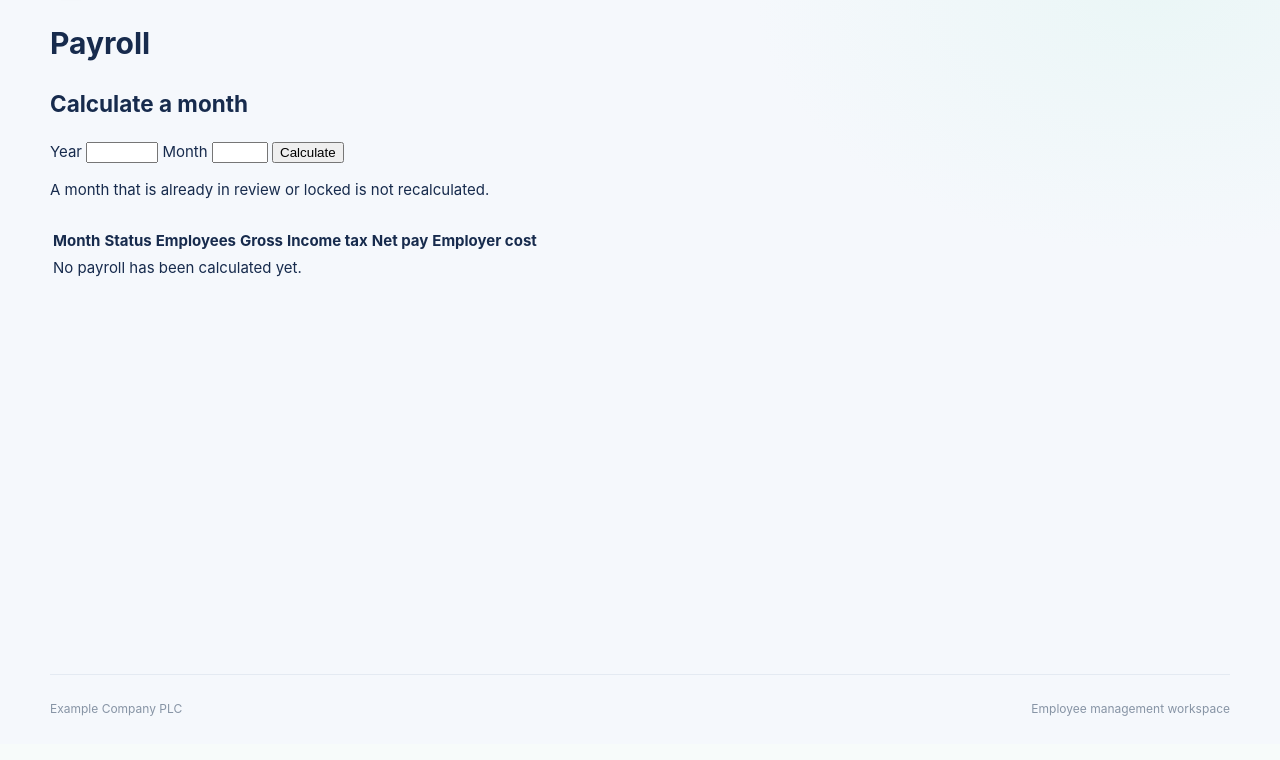
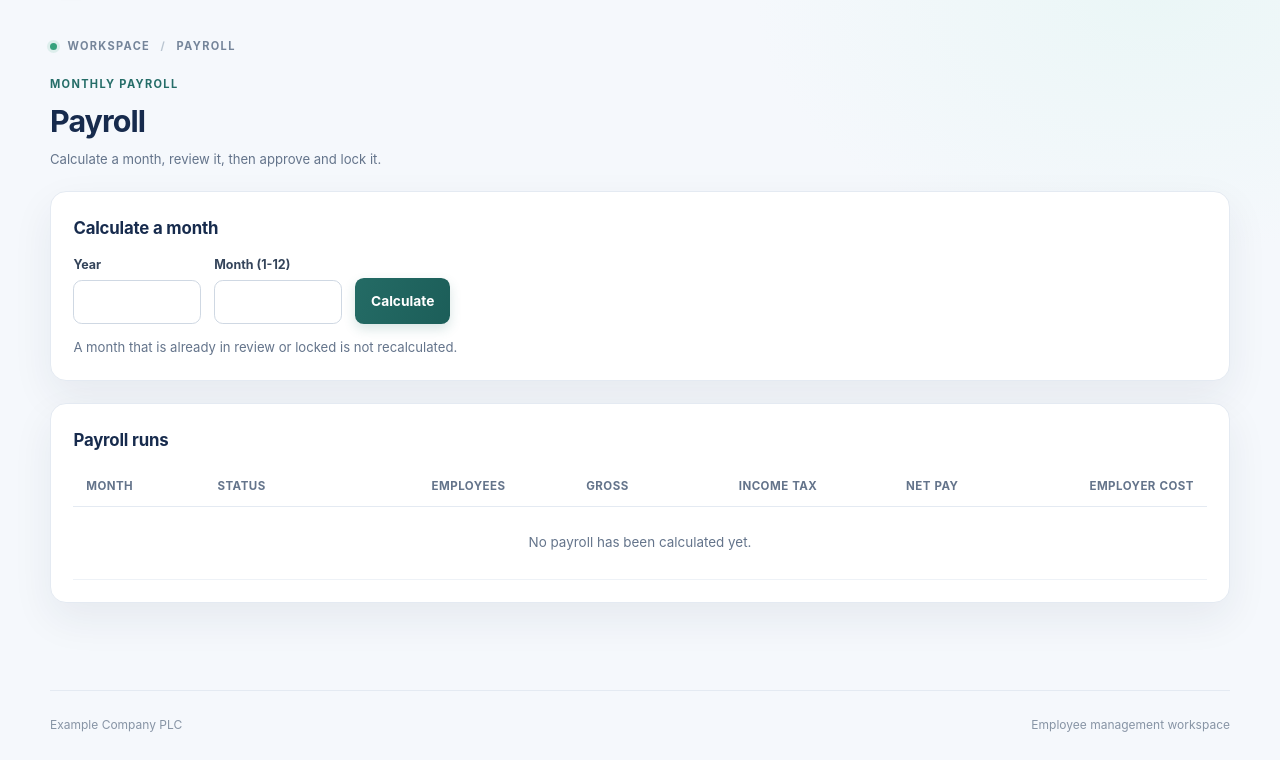
Before and after one commit to FiraolD/ems-core, a Django app: page /payroll/ in a window 1280 px wide. Shown: the part 77-837 px from the top of the page. Before the commit the page ends 793 px from the top, so only its background shows below. Run offline with Django 5.2, Linux system fonts and the light colour scheme; the visitor is signed in with stand-in values (Sample User, id 1); data comes from the database, SQL or seed files in the repository; data that the repository does not hold is empty; parts of the project's set-up code (start-up, migrations or seed data) failed here and were passed over.

Commit message:
Restyle payroll screens to the new design system; link modules from home
- Payroll pages use the shared layout and company/app.css variables and
  buttons; module-specific styles live in payroll/payroll.css
- Home page module cards link to Payroll (and to Employees for staff)
- Tests for the stylesheet and the home links

Co-Authored-By: Claude Sonnet 5.5 <noreply@anthropic.com>
Claude-Session: https://claude.ai/code/session_01HC8UjjFKLYUg3hvUWkpjzc

```diff
--- a/core/company/static/company/app.css
+++ b/core/company/static/company/app.css
@@ -363,3 +363,6 @@ a:focus-visible, button:focus-visible, input:focus-visible {
 @media (prefers-reduced-motion: reduce) {
   *, *::before, *::after { scroll-behavior: auto !important; transition-duration: .01ms !important; }
 }
+
+.module-link { display: inline-block; margin-top: .85rem; color: var(--primary-dark); font-size: .8rem; font-weight: 700; text-decoration: none; }
+.module-link:hover { text-decoration: underline; }
--- a/core/company/templates/company/home.html
+++ b/core/company/templates/company/home.html
@@ -39,6 +39,11 @@
           </div>
           <h3>{% if name == "hr" %}Human resources{% else %}{{ name|title }}{% endif %}</h3>
           <p>Configured for {{ company.legal_name|default:"your company" }}.</p>
+          {% if name == "payroll" and perms.payroll.view_payrollrun %}
+            <a class="module-link" href="{% url 'payroll:index' %}">Open payroll &rarr;</a>
+          {% elif name == "hr" and user.is_staff and perms.hr.view_employee %}
+            <a class="module-link" href="{% url 'admin:hr_employee_changelist' %}">Open employees &rarr;</a>
+          {% endif %}
         </article>
       {% empty %}
         <div class="empty-state">
--- /dev/null
+++ b/modules/payroll/static/payroll/payroll.css
@@ -0,0 +1,46 @@
+/* Payroll screens. Reuses the variables and buttons from company/app.css. */
+.pay-header { display: flex; flex-wrap: wrap; align-items: end; justify-content: space-between; gap: 1rem; margin-bottom: 1.4rem; }
+.pay-header h1 { margin: .35rem 0 .2rem; font-size: 1.9rem; font-weight: 700; letter-spacing: -.03em; }
+.pay-meta { margin: 0; color: var(--muted); font-size: .82rem; }
+.pay-back { display: inline-block; margin-bottom: 1rem; color: var(--primary-dark); font-size: .82rem; font-weight: 650; text-decoration: none; }
+.pay-back:hover { text-decoration: underline; }
+
+.pay-panel { margin-bottom: 1.4rem; padding: 1.4rem; border: 1px solid var(--line); border-radius: 1rem; background: var(--surface); box-shadow: var(--shadow-card); }
+.pay-panel h2 { margin: 0 0 .9rem; font-size: 1.05rem; font-weight: 700; letter-spacing: -.01em; }
+.pay-panel > p:last-child { margin-bottom: 0; }
+
+.pay-form { display: flex; flex-wrap: wrap; align-items: end; gap: .8rem; margin: 0; }
+.pay-field { display: grid; gap: .35rem; }
+.pay-field label { color: #34445a; font-size: .78rem; font-weight: 650; }
+.pay-field input { box-sizing: border-box; min-width: 8rem; padding: .6rem .7rem; border: 1px solid #cfd8e3; border-radius: .55rem; background: #fff; color: var(--ink); font: inherit; }
+.pay-field input:focus { border-color: #74aaa3; outline: 3px solid rgba(37, 109, 104, .15); }
+
+.pay-actions { display: flex; flex-wrap: wrap; align-items: end; gap: .7rem; }
+.pay-actions form { display: flex; flex-wrap: wrap; align-items: end; gap: .6rem; margin: 0; }
+.button-secondary { display: inline-flex; align-items: center; justify-content: center; padding: .62rem 1rem; border: 1px solid #cfd8e3; border-radius: .6rem; background: #fff; color: var(--ink); font: inherit; font-size: .85rem; font-weight: 650; cursor: pointer; }
+.button-secondary:hover { border-color: #b7d5cb; background: #f7fbf9; }
+
+.pay-table-wrap { overflow-x: auto; }
+.pay-table { width: 100%; border-collapse: collapse; font-size: .84rem; }
+.pay-table th { padding: .65rem .8rem; border-bottom: 1px solid var(--line); color: var(--muted); font-size: .72rem; font-weight: 700; letter-spacing: .04em; text-align: left; text-transform: uppercase; white-space: nowrap; }
+.pay-table td { padding: .7rem .8rem; border-bottom: 1px solid #eef2f7; vertical-align: middle; }
+.pay-table tbody tr:hover { background: #f8fbfa; }
+.pay-table .num { text-align: right; font-variant-numeric: tabular-nums; white-space: nowrap; }
+.pay-table td.empty { color: var(--muted); text-align: center; padding: 1.6rem; }
+.pay-table a { color: var(--primary-dark); font-weight: 650; text-decoration: none; }
+.pay-table a:hover { text-decoration: underline; }
+
+.status-badge { display: inline-block; padding: .2rem .65rem; border-radius: 99px; background: #eef2f7; color: #475569; font-size: .72rem; font-weight: 700; }
+.status-badge.review { background: #fdf0c8; color: #7a5a12; }
+.status-badge.locked { background: #d5f2e4; color: #1d6a49; }
+
+.pay-totals { display: grid; grid-template-columns: repeat(auto-fit, minmax(190px, 1fr)); gap: .8rem; }
+.pay-total { padding: .9rem 1rem; border: 1px solid var(--line); border-radius: .8rem; background: #fbfdfc; }
+.pay-total span { display: block; color: var(--muted); font-size: .72rem; font-weight: 650; }
+.pay-total strong { display: block; margin-top: .25rem; font-size: 1.15rem; font-variant-numeric: tabular-nums; letter-spacing: -.01em; }
+.pay-total.highlight { border-color: #bfdcd3; background: #eef8f5; }
+
+.notice-danger { border-color: #f1c7c4; color: #8e3029; background: #fff3f1; }
+.notice ul { margin: .4rem 0 0; padding-left: 1.1rem; }
+.check-chip { display: inline-block; padding: .15rem .55rem; border-radius: 99px; background: #fff3f1; color: #8e3029; font-size: .7rem; font-weight: 700; }
+.verified { color: #1d6a49; font-size: .82rem; font-weight: 600; }
--- a/modules/payroll/templates/payroll/index.html
+++ b/modules/payroll/templates/payroll/index.html
@@ -1,30 +1,42 @@
 {% extends "base.html" %}
-{% block title %}Payroll{% endblock %}
-{% block main_class %}wide{% endblock %}
+{% load static %}
+{% block title %}Payroll | {{ company.legal_name|default:"EMS" }}{% endblock %}
+{% block extra_head %}<link rel="stylesheet" href="{% static 'payroll/payroll.css' %}">{% endblock %}
 {% block content %}
+<div class="dashboard">
+  <div class="page-kicker"><span class="status-dot"></span> WORKSPACE <span class="kicker-divider">/</span> PAYROLL</div>
+
+  <div class="pay-header">
+    <div>
+      <p class="section-eyebrow">MONTHLY PAYROLL</p>
       <h1>Payroll</h1>
+      <p class="pay-meta">Calculate a month, review it, then approve and lock it.</p>
+    </div>
+  </div>
 
   {% if perms.payroll.calculate_payrollrun %}
-<div class="card" style="max-width: 32rem; margin-bottom: 1.5rem;">
-  <h2>Calculate a month</h2>
-  <form method="post" action="{% url 'payroll:calculate' %}">{% csrf_token %}
-    <label>Year <input type="number" name="year" min="2000" max="2100" required></label>
-    <label>Month <input type="number" name="month" min="1" max="12" required></label>
-    <button type="submit">Calculate</button>
+  <section class="pay-panel" aria-labelledby="calc-title">
+    <h2 id="calc-title">Calculate a month</h2>
+    <form class="pay-form" method="post" action="{% url 'payroll:calculate' %}">{% csrf_token %}
+      <div class="pay-field"><label for="year">Year</label><input id="year" type="number" name="year" min="2000" max="2100" required></div>
+      <div class="pay-field"><label for="month">Month (1-12)</label><input id="month" type="number" name="month" min="1" max="12" required></div>
+      <button class="button-primary" type="submit">Calculate</button>
     </form>
-  <p class="muted">A month that is already in review or locked is not recalculated.</p>
-</div>
+    <p class="pay-meta" style="margin-top:.8rem">A month that is already in review or locked is not recalculated.</p>
+  </section>
   {% endif %}
 
-<div class="scroll">
-<table>
+  <section class="pay-panel" aria-labelledby="runs-title">
+    <h2 id="runs-title">Payroll runs</h2>
+    <div class="pay-table-wrap">
+      <table class="pay-table">
         <thead><tr><th>Month</th><th>Status</th><th class="num">Employees</th><th class="num">Gross</th>
           <th class="num">Income tax</th><th class="num">Net pay</th><th class="num">Employer cost</th></tr></thead>
         <tbody>
         {% for run, totals in rows %}
           <tr>
             <td><a href="{% url 'payroll:run' run.period.year run.period.month %}">{{ run.period.label }}</a></td>
-      <td><span class="badge {{ run.status }}">{{ run.get_status_display }}</span></td>
+            <td><span class="status-badge {{ run.status }}">{{ run.get_status_display }}</span></td>
             <td class="num">{{ totals.employees }}</td>
             <td class="num">{{ totals.gross_earnings }}</td>
             <td class="num">{{ totals.paye }}</td>
@@ -32,9 +44,11 @@
             <td class="num">{{ totals.employer_cost }}</td>
           </tr>
         {% empty %}
-    <tr><td colspan="7" class="muted">No payroll has been calculated yet.</td></tr>
+          <tr><td class="empty" colspan="7">No payroll has been calculated yet.</td></tr>
         {% endfor %}
         </tbody>
       </table>
     </div>
+  </section>
+</div>
 {% endblock %}
```
Also changed, not shown: modules/payroll/templates/payroll/run.html (+47 -36 lines), tests/test_payroll_django.py (+19 -0 lines). Lines whose indentation alone changed are shown as unchanged.
